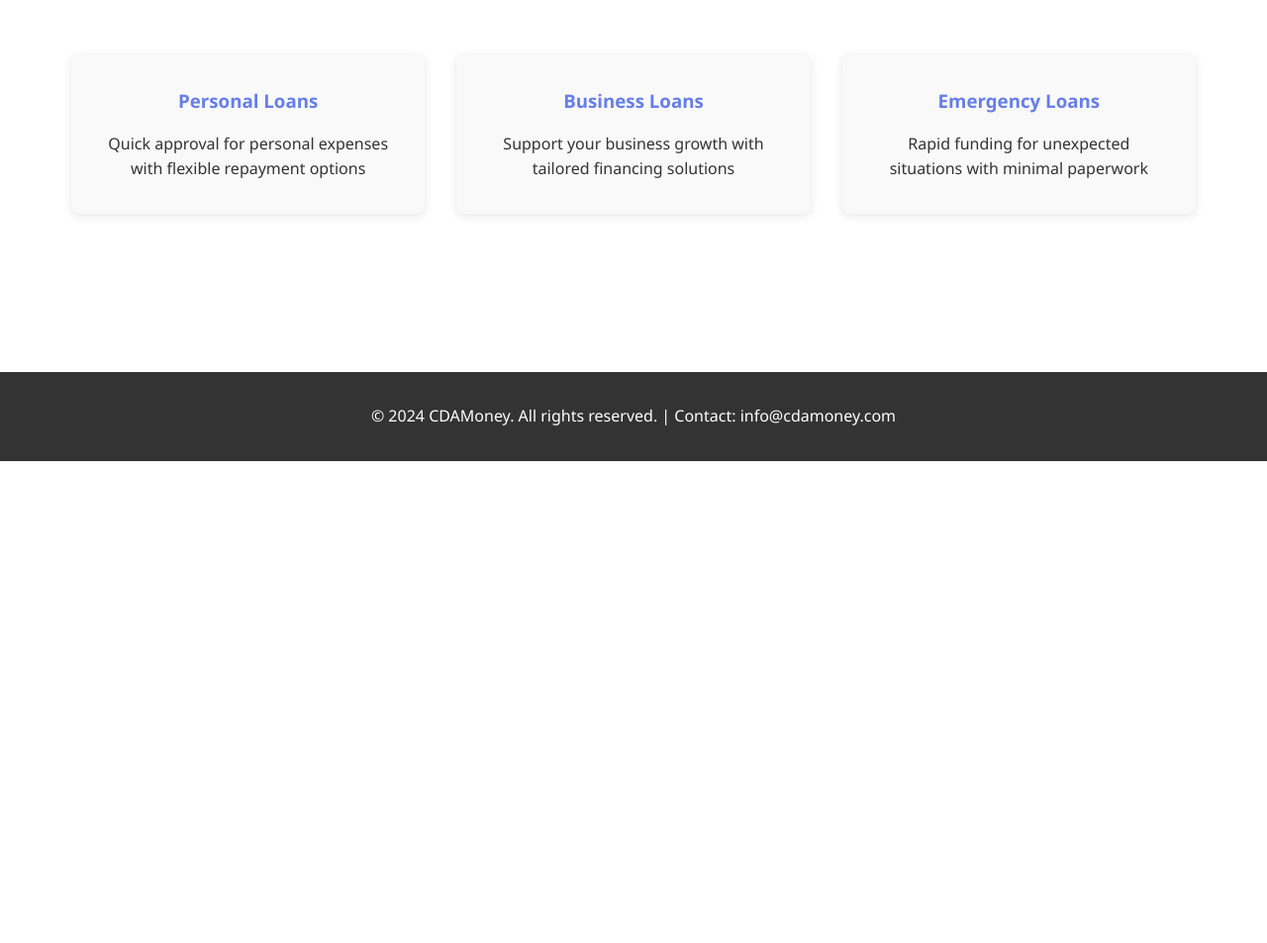
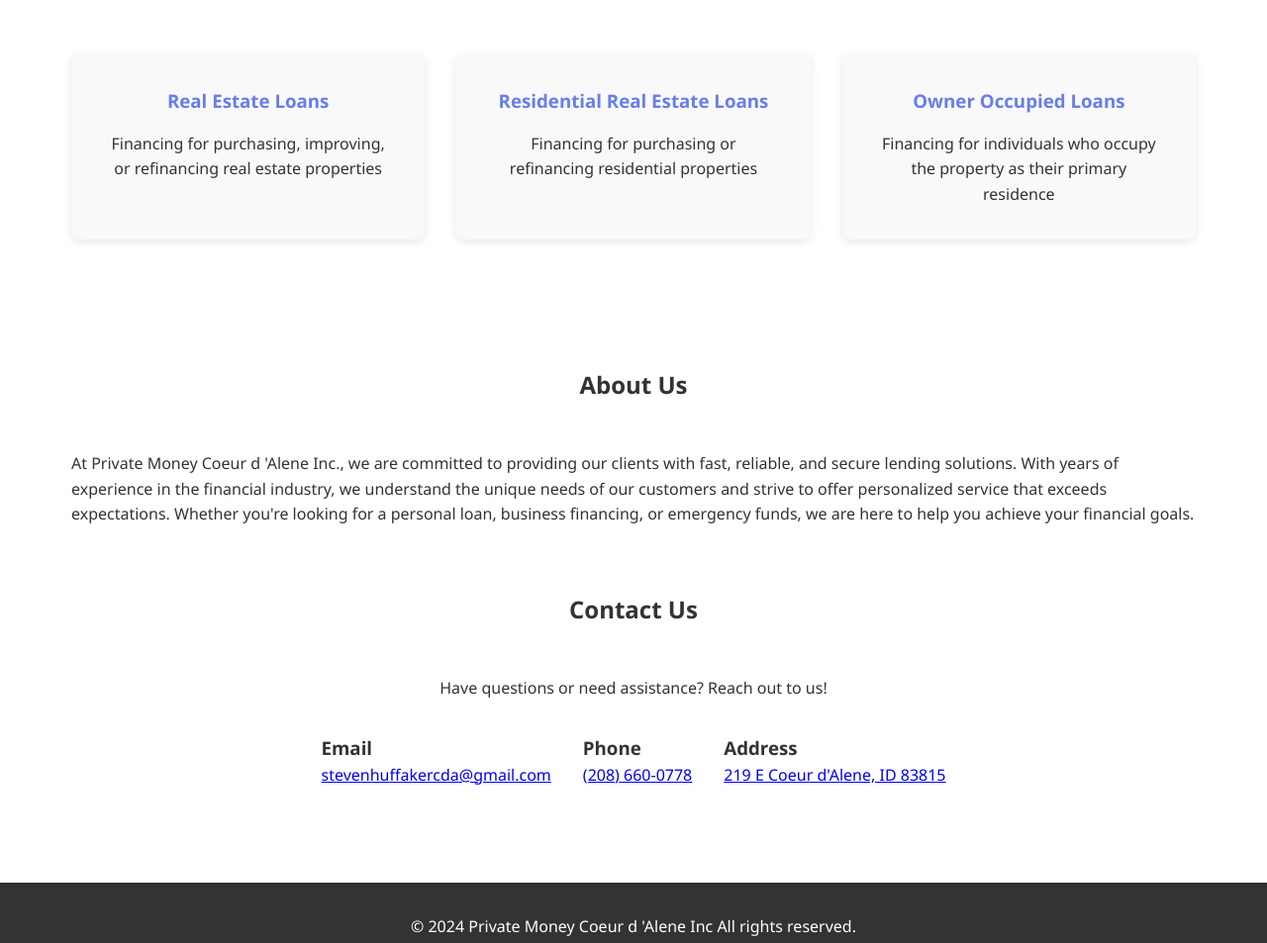
Before and after one commit to courtneyryann94-collab/CDAmoney, a plain HTML site: page index.html in a window 1280 px wide. Shown: the part 580-1533 px from the top of the page at 99% size. Before the commit the page ends 1046 px from the top, so only its background shows below. Drawn offline with Linux system fonts and the light colour scheme.

Commit message:
update index.html

```diff
--- a/index.html
+++ b/index.html
@@ -146,22 +146,44 @@
         <h2 style="text-align: center; margin-bottom: 3rem;">Our Services</h2>
         <div class="services">
             <div class="service-card">
-                <h3>Personal Loans</h3>
-                <p>Quick approval for personal expenses with flexible repayment options</p>
+                <h3>Real Estate Loans</h3>
+                <p>Financing for purchasing, improving, or refinancing real estate properties</p>
             </div>
             <div class="service-card">
-                <h3>Business Loans</h3>
-                <p>Support your business growth with tailored financing solutions</p>
+                <h3>Residential Real Estate Loans</h3>
+                <p>Financing for purchasing or refinancing residential properties</p>
             </div>
             <div class="service-card">
-                <h3>Emergency Loans</h3>
-                <p>Rapid funding for unexpected situations with minimal paperwork</p>
+                <h3>Owner Occupied Loans</h3>
+                <p>Financing for individuals who occupy the property as their primary residence</p>
+            </div>
+        </div>
+    </section>
+    <section id="about" class="container">
+        <h2 style="text-align: center; margin-bottom: 3rem;">About Us</h2>
+        <p>At Private Money Coeur d 'Alene Inc., we are committed to providing our clients with fast, reliable, and secure lending solutions. With years of experience in the financial industry, we understand the unique needs of our customers and strive to offer personalized service that exceeds expectations. Whether you're looking for a personal loan, business financing, or emergency funds, we are here to help you achieve your financial goals.</p>
+    </section>
+    <section id="contact" class="container">
+        <h2 style="text-align: center; margin-bottom: 3rem;">Contact Us</h2>
+        <p style="text-align: center;">Have questions or need assistance? Reach out to us!</p>
+        <div style="display: flex; justify-content: center; gap: 2rem; margin-top: 2rem;">
+            <div>
+                <h3>Email</h3>
+                <p><a href="mailto:stevenhuffakercda@gmail.com">stevenhuffakercda@gmail.com</a></p>
+            </div>
+            <div>
+                <h3>Phone</h3>
+                <p><a href="tel:208-660-0778">(208) 660-0778</a></p>
+            </div>
+            <div>
+                <h3>Address</h3>
+                <p> <a href="https://maps.google.com/?q=219+E+Coeur+d'Alene,+ID+83815" target="_blank">219 E Coeur d'Alene, ID 83815</a></p>
             </div>
         </div>
     </section>
 
-    <footer id="contact">
-        <p>&copy; 2024 CDAMoney. All rights reserved. | Contact: info@cdamoney.com</p>
+    <footer>
+        <p>&copy; 2024 Private Money Coeur d 'Alene Inc All rights reserved.</p>
     </footer>
 </body>
 </html>
```
Also changed, not shown: contact.html (added, +65 -0 lines).
